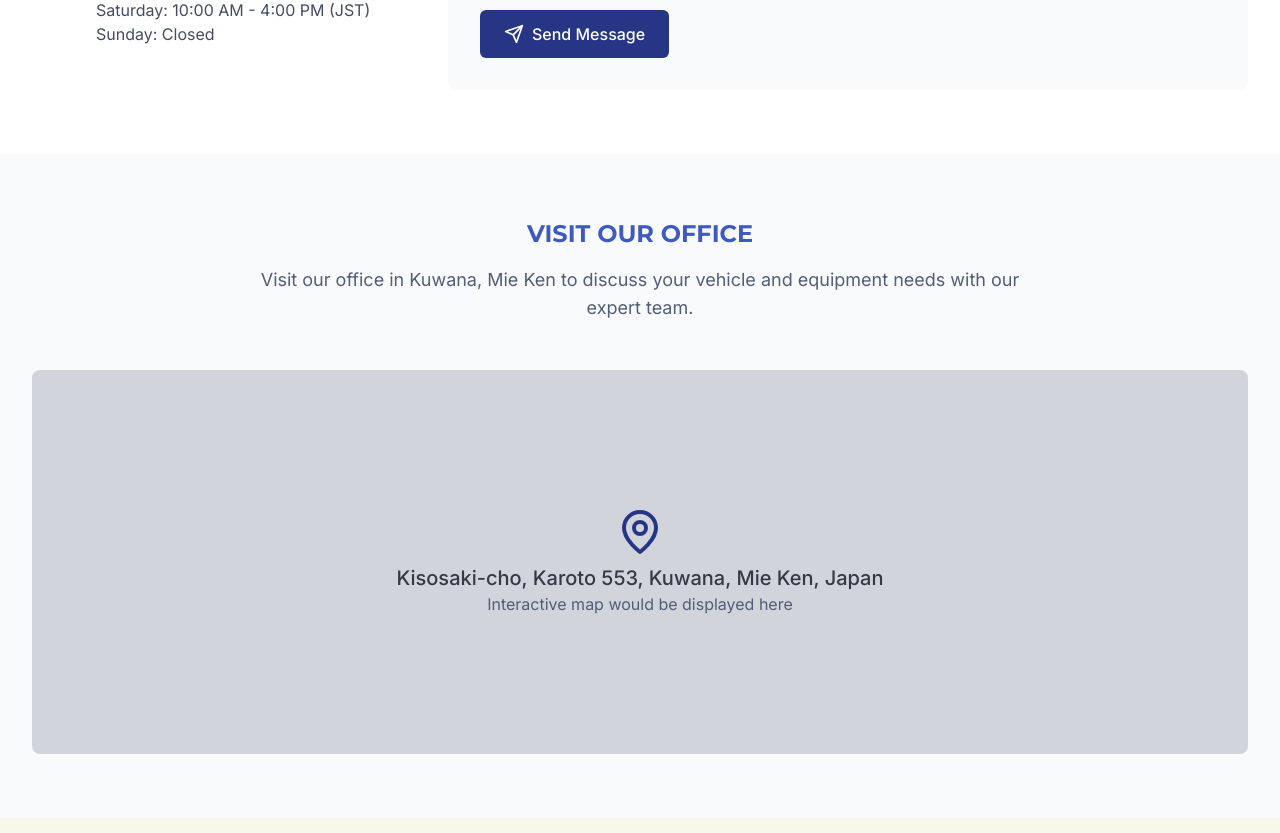
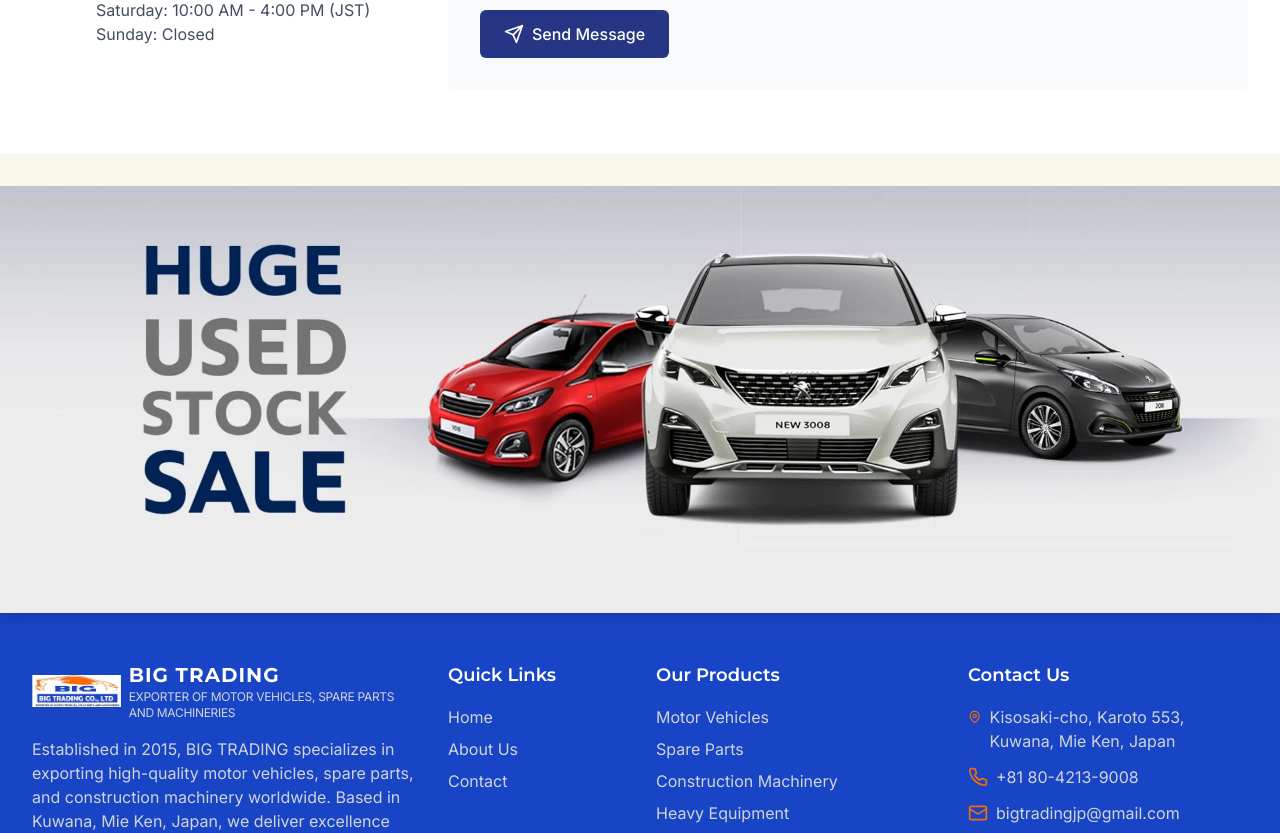
Before and after one commit to nirzaf/bigtradingjp, a React (Vite) app: page /contact in a window 1280 px wide. Shown: the part 902-1735 px from the top of the page. Built offline with nearby package versions, Linux system fonts and the light colour scheme.

Commit message:
Remove unused Car icon and map section from contact page

```diff
--- a/src/components/layout/Footer.tsx
+++ b/src/components/layout/Footer.tsx
@@ -1,5 +1,5 @@
 import { Link } from 'react-router-dom';
-import { Car, Mail, MapPin, Phone, Facebook, Instagram, Twitter, Code } from 'lucide-react';
+import { Mail, MapPin, Phone, Facebook, Instagram, Twitter, Code } from 'lucide-react';
 
 const Footer = () => {
   return (
--- a/src/pages/ContactPage.tsx
+++ b/src/pages/ContactPage.tsx
@@ -291,28 +291,7 @@
         </div>
       </section>
 
-      {/* Map Section */}
-      <section className="py-16 bg-gray-50">
-        <div className="container-custom">
-          <div className="text-center mb-12">
-            <h2 className="text-2xl font-display font-bold mb-4 uppercase">Visit Our Office</h2>
-            <p className="text-lg text-secondary-600 max-w-3xl mx-auto">
-              Visit our office in Kuwana, Mie Ken to discuss your vehicle and equipment needs with our expert team.
-            </p>
-          </div>
 
-          <div className="h-96 bg-gray-200 rounded-lg overflow-hidden">
-            {/* Map would go here. For now, displaying a placeholder */}
-            <div className="w-full h-full flex items-center justify-center bg-gray-300">
-              <div className="text-center">
-                <MapPin className="w-12 h-12 text-primary-800 mx-auto mb-2" />
-                <p className="text-xl font-medium">Kisosaki-cho, Karoto 553, Kuwana, Mie Ken, Japan</p>
-                <p className="text-secondary-600">Interactive map would be displayed here</p>
-              </div>
-            </div>
-          </div>
-        </div>
-      </section>
     </motion.div>
   );
 };
```
